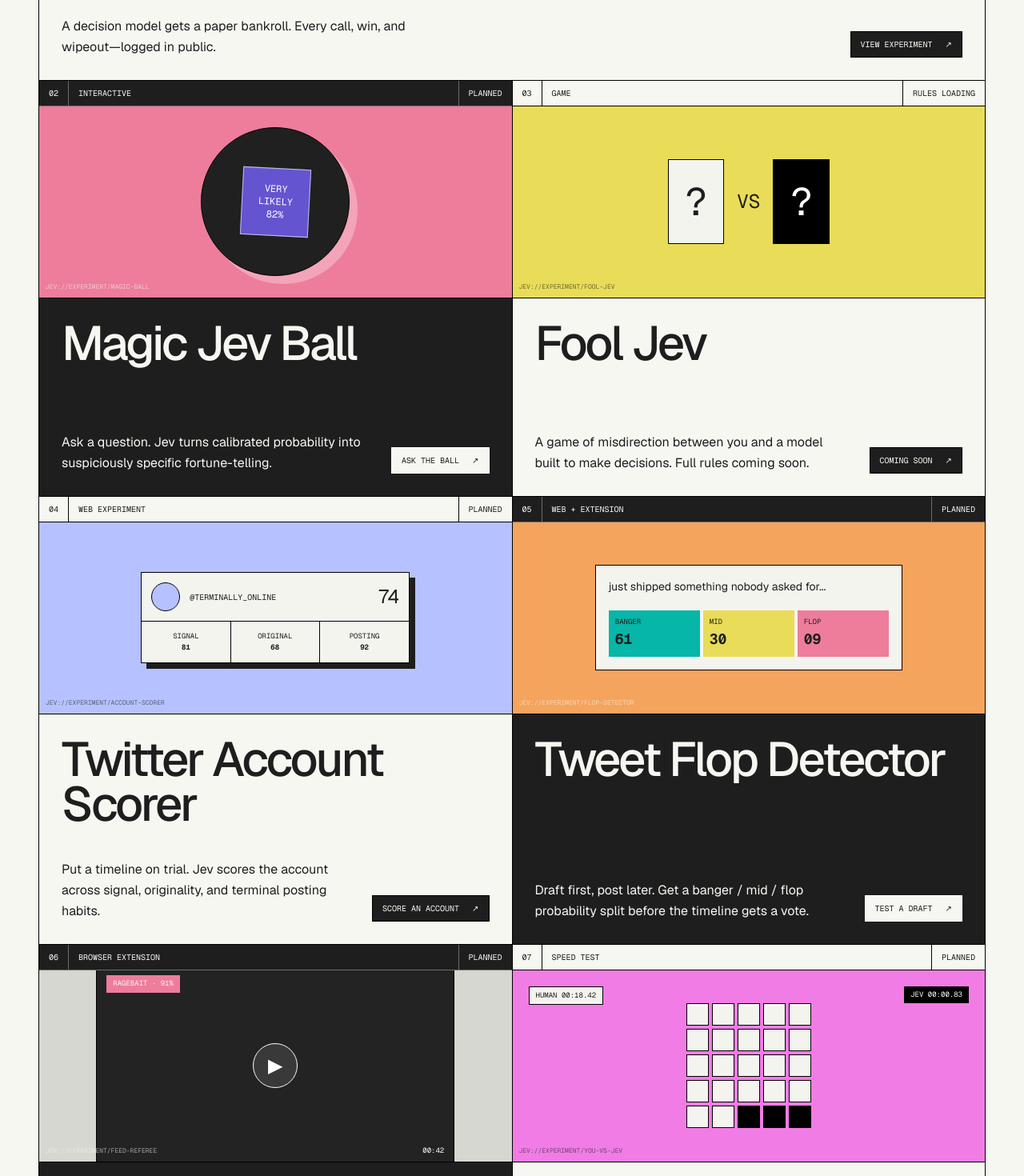
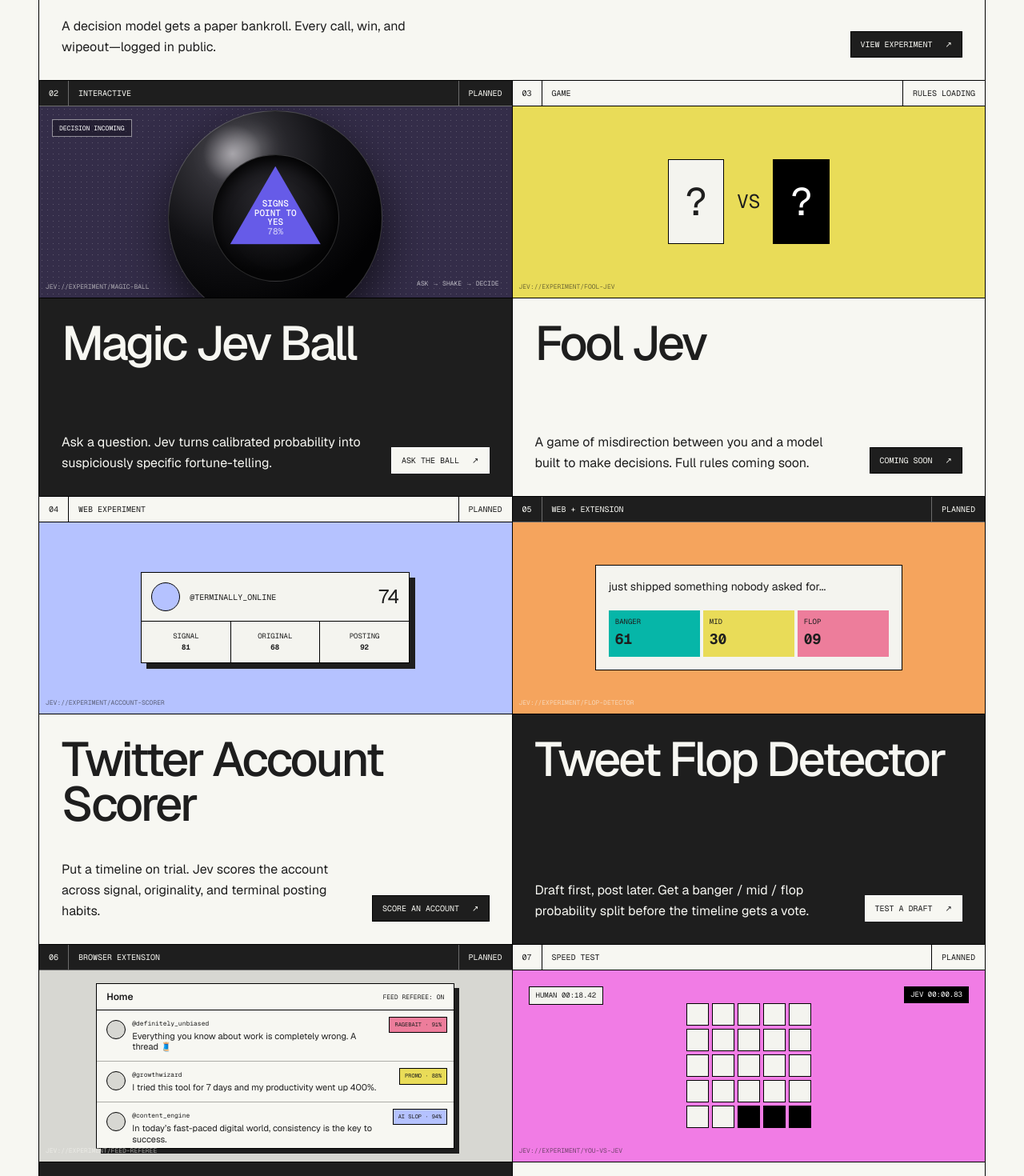
Before and after one commit to awesamarth/jev-experiments, a Next.js app: page / in a window 1280 px wide. Shown: the part 1360-2830 px from the top of the page at 80% size. Built offline with nearby package versions, Linux system fonts and the light colour scheme.

Commit message:
Polish Magic Jev Ball and feed previews

```diff
--- a/app/page.tsx
+++ b/app/page.tsx
@@ -20,7 +20,7 @@ const experiments = [
     description:
       "Ask a question. Jev turns calibrated probability into suspiciously specific fortune-telling.",
     action: "Ask the ball",
-    tone: "bg-[#ed7d9b]",
+    tone: "bg-[#342d49]",
     surface: "dark",
   },
   {
@@ -107,14 +107,31 @@ function ExperimentVisual({ slug }: { slug: (typeof experiments)[number]["slug"]
 
   if (slug === "magic-ball") {
     return (
-      <div className="flex h-full items-center justify-center">
-        <div className="relative flex aspect-square h-[78%] items-center justify-center rounded-full border border-black bg-[#202020] shadow-[10px_10px_0_rgba(255,255,255,0.3)]">
-          <div className="flex size-[46%] rotate-3 items-center justify-center border border-white/60 bg-[#6554cf] px-3 text-center font-mono text-[10px] uppercase text-white sm:text-xs">
-            Very likely
-            <br />
-            82%
+      <div className="relative flex h-full items-center justify-center overflow-hidden">
+        <div className="absolute inset-0 opacity-20 [background-image:radial-gradient(#fff_0.7px,transparent_0.7px)] [background-size:7px_7px]" />
+        <span className="absolute left-4 top-4 z-20 border border-white/50 bg-black/30 px-2 py-1 font-mono text-[8px] uppercase text-white">
+          Decision incoming
+        </span>
+
+        <div className="relative mt-10 aspect-square h-[112%] max-h-[310px] rounded-full border border-white/20 bg-[radial-gradient(circle_at_30%_20%,#8e8b92_0%,#35343a_13%,#111114_42%,#020203_72%)] shadow-[0_24px_60px_rgba(0,0,0,0.7)]">
+          <div className="absolute left-[20%] top-[11%] h-[16%] w-[27%] -rotate-[24deg] rounded-[50%] bg-white/25 blur-md" />
+          <div className="absolute inset-[20%] rounded-full border border-white/15 bg-[radial-gradient(circle_at_45%_35%,#2c2b31,#050506_70%)] shadow-[inset_0_8px_18px_rgba(0,0,0,0.9)]">
+            <div className="absolute left-1/2 top-1/2 h-[62%] w-[72%] -translate-x-1/2 -translate-y-[66%] [clip-path:polygon(50%_0,100%_100%,0_100%)] bg-[#665be8] drop-shadow-[0_0_18px_rgba(113,99,255,0.65)]" />
+            <p className="absolute left-1/2 top-1/2 z-10 -translate-x-1/2 -translate-y-1/2 text-center font-mono text-[9px] font-medium uppercase leading-[1.05] text-white sm:text-[11px]">
+              Signs
+              <br />
+              point to
+              <br />
+              yes
+              <br />
+              <span className="opacity-65">78%</span>
+            </p>
           </div>
         </div>
+
+        <span className="absolute bottom-3 right-4 z-20 font-mono text-[8px] uppercase text-white/65">
+          Ask → Shake → Decide
+        </span>
       </div>
     );
   }
@@ -164,14 +181,46 @@ function ExperimentVisual({ slug }: { slug: (typeof experiments)[number]["slug"]
   }
 
   if (slug === "feed-referee") {
+    const posts = [
+      {
+        handle: "@definitely_unbiased",
+        text: "Everything you know about work is completely wrong. A thread 🧵",
+        label: "Ragebait · 91%",
+        color: "bg-[#ed7d9b]",
+      },
+      {
+        handle: "@growthwizard",
+        text: "I tried this tool for 7 days and my productivity went up 400%.",
+        label: "Promo · 88%",
+        color: "bg-[#e9dc58]",
+      },
+      {
+        handle: "@content_engine",
+        text: "In today’s fast-paced digital world, consistency is the key to success.",
+        label: "AI slop · 94%",
+        color: "bg-[#b5c2ff]",
+      },
+    ];
+
     return (
-      <div className="flex h-full items-center justify-center px-8">
-        <div className="relative aspect-video w-full max-w-md border border-black bg-[#232323]">
-          <div className="absolute inset-0 grid place-items-center">
-            <div className="grid size-14 place-items-center rounded-full border border-white bg-white/10 text-2xl text-white">▶</div>
+      <div className="flex h-full items-center justify-center px-6 py-4 text-[#1e1e1e]">
+        <div className="h-full w-full max-w-md overflow-hidden border border-black bg-[#f7f7f2] shadow-[6px_6px_0_#1e1e1e]">
+          <div className="flex items-center justify-between border-b border-black px-3 py-2">
+            <span className="text-xs font-semibold">Home</span>
+            <span className="font-mono text-[8px] uppercase">Feed Referee: On</span>
           </div>
-          <span className="absolute left-3 top-3 bg-[#ed7d9b] px-2 py-1 font-mono text-[9px] uppercase">Ragebait · 91%</span>
-          <span className="absolute bottom-3 right-3 font-mono text-[9px] text-white">00:42</span>
+          {posts.map((post, index) => (
+            <div key={post.handle} className={`relative flex gap-2 px-3 py-2.5 ${index ? "border-t border-black/30" : ""}`}>
+              <div className="mt-0.5 size-6 shrink-0 rounded-full border border-black bg-[#d7d7d2]" />
+              <div className="min-w-0 pr-20">
+                <p className="truncate font-mono text-[8px]">{post.handle}</p>
+                <p className="mt-1 text-[10px] leading-tight sm:text-[11px]">{post.text}</p>
+              </div>
+              <span className={`absolute right-2 top-2 border border-black px-1.5 py-1 font-mono text-[7px] uppercase ${post.color}`}>
+                {post.label}
+              </span>
+            </div>
+          ))}
         </div>
       </div>
     );
```
